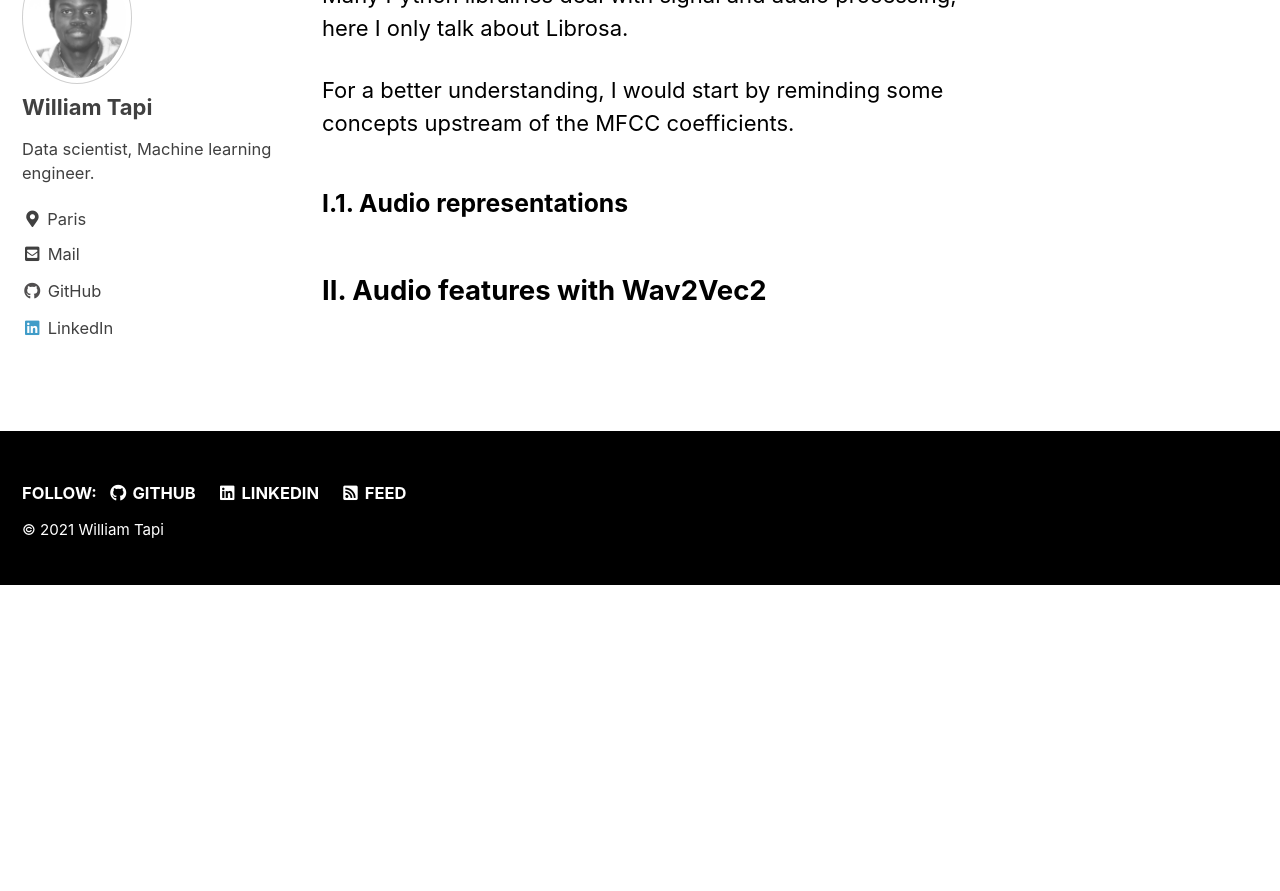
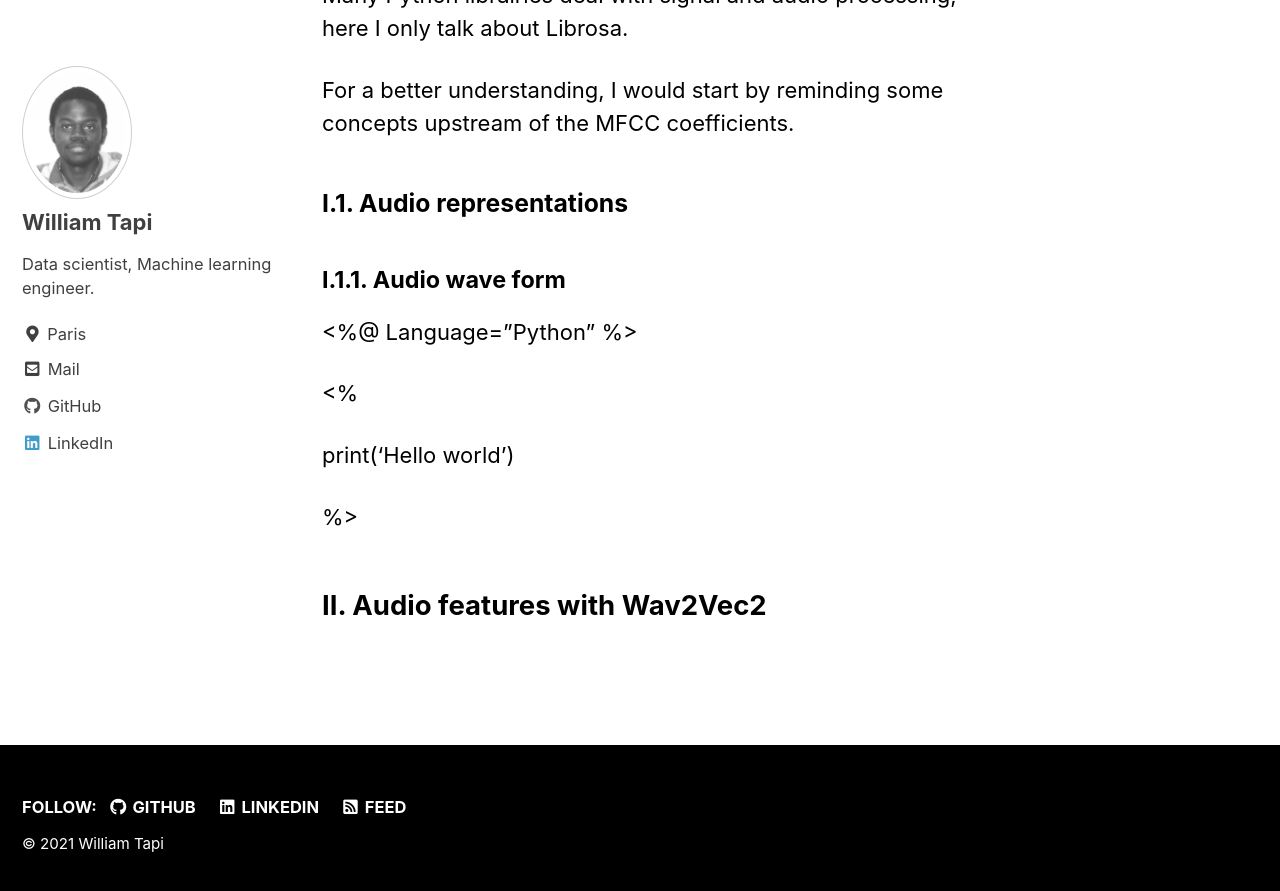
Before and after one commit to Will007-max/Will007-max.github.io, a Jekyll site: the page built from _pages/projects.md, in a window 1280 px wide and 900 px high, scrolled down 816 px. Shown: the top 891 px of the window. Built offline with Jekyll 4.4.1, drawn with Linux system fonts in a browser that asks for light colours; cached includes are drawn as plain includes; before the commit the page ends 1401 px from its top, so only the background shows below that.

Commit message:
writing project

```diff
--- a/_pages/projects.md
+++ b/_pages/projects.md
@@ -25,6 +25,14 @@ For a better understanding, I would start by reminding some concepts upstream of
 
 ### I.1. Audio representations
 
+#### I.1.1. Audio wave form
 
+<%@ Language="Python" %>
+
+<%
+
+print('Hello world')
+
+%>
 
 ## II. Audio features with Wav2Vec2
```
